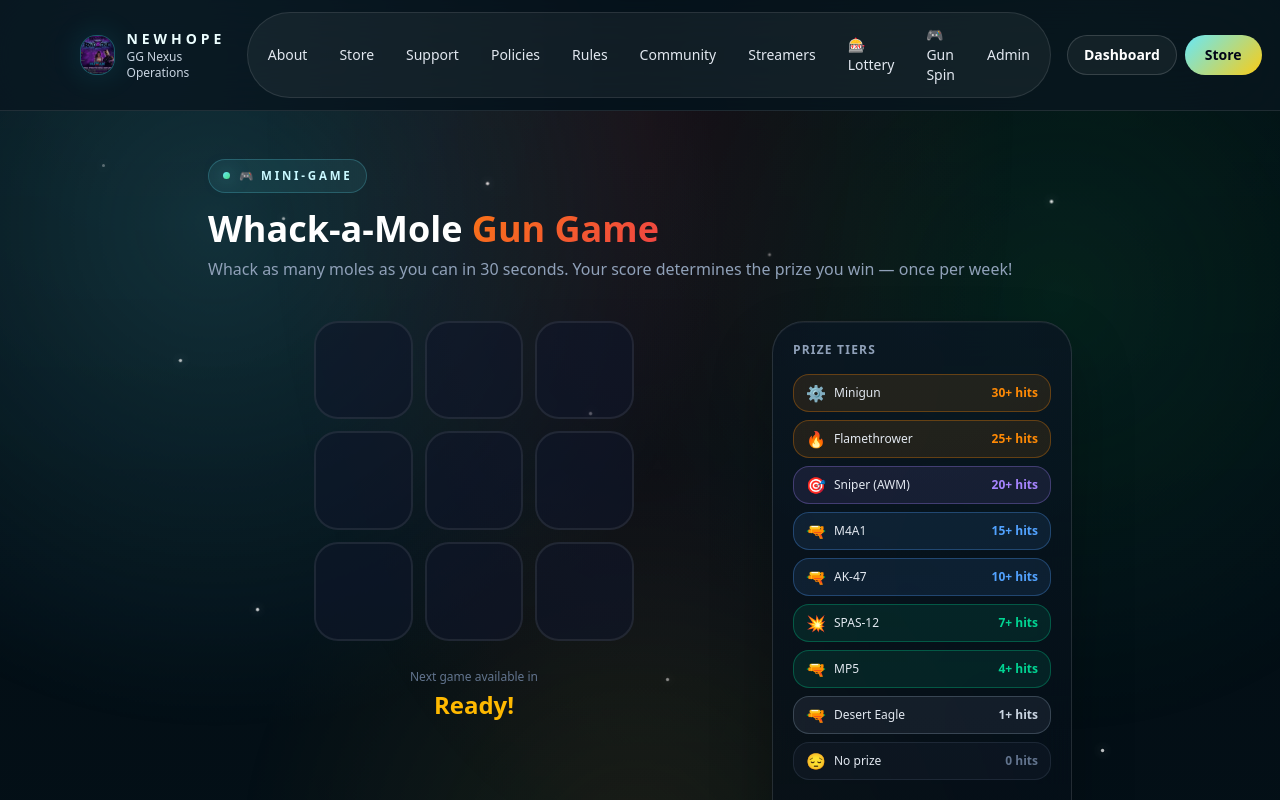
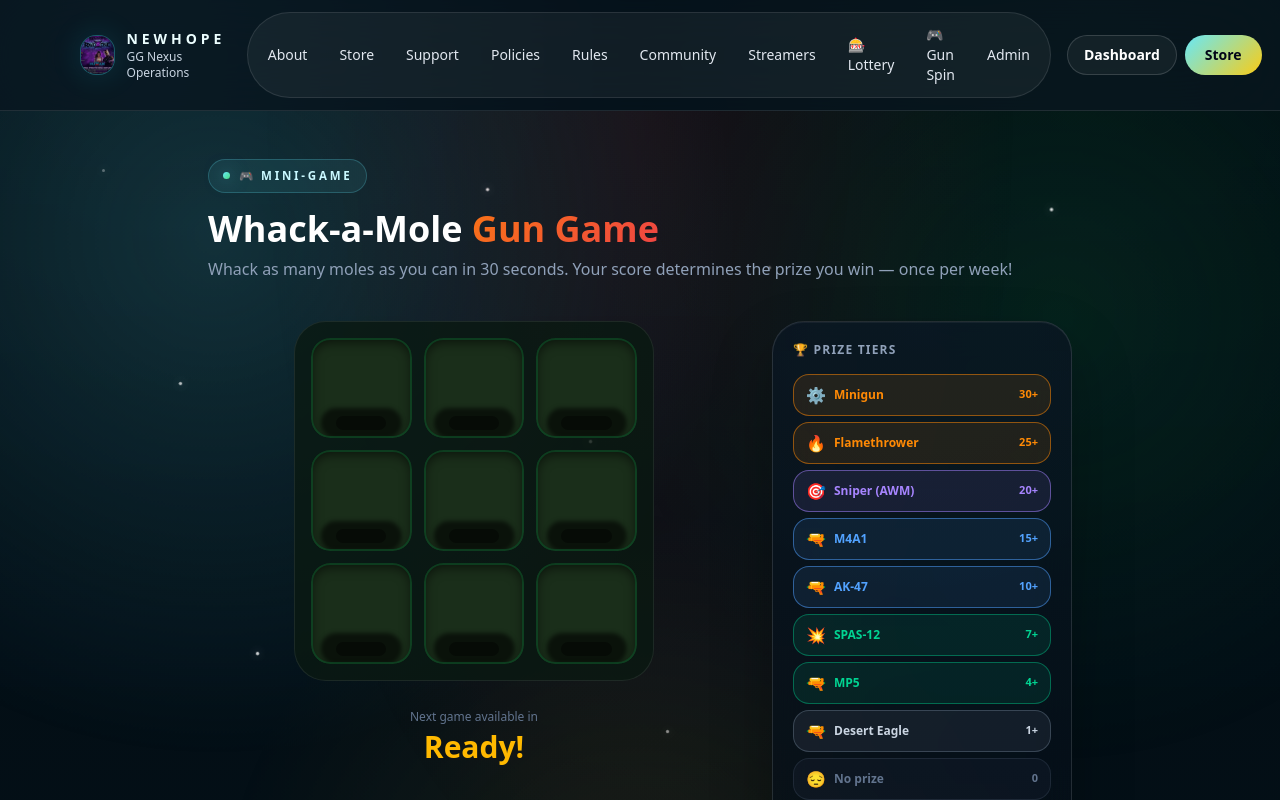
Before and after one commit to GGNexusINC/vibe-coding-platform, a Next.js app: page /minigame in a window 1280 px wide. Shown: the top 800 px of the page. Built offline with nearby package versions, Linux system fonts and the light colour scheme; no server answers.

Commit message:
feat: upgraded whack-a-mole graphics, Discord notify on all wins + lottery entries, pass score to API

```diff
--- a/src/app/api/minigame/spin/route.ts
+++ b/src/app/api/minigame/spin/route.ts
@@ -3,29 +3,18 @@ import { getSession } from "@/lib/session";
 import { createClient } from "@supabase/supabase-js";
 import { env } from "@/lib/env";
 
-const PRIZES = [
-  { name: "M4A1 Assault Rifle", rarity: "rare", emoji: "🔫", color: 0x3b82f6 },
-  { name: "AK-47 Assault Rifle", rarity: "rare", emoji: "🔫", color: 0x3b82f6 },
-  { name: "Sniper Rifle (AWM)", rarity: "epic", emoji: "🎯", color: 0x8b5cf6 },
-  { name: "SPAS-12 Shotgun", rarity: "uncommon", emoji: "💥", color: 0x22c55e },
-  { name: "MP5 Submachine Gun", rarity: "uncommon", emoji: "🔫", color: 0x22c55e },
-  { name: "Desert Eagle Pistol", rarity: "common", emoji: "🔫", color: 0x94a3b8 },
-  { name: "Crossbow", rarity: "common", emoji: "🏹", color: 0x94a3b8 },
-  { name: "Flamethrower", rarity: "legendary", emoji: "🔥", color: 0xf97316 },
-  { name: "Minigun", rarity: "legendary", emoji: "⚙️", color: 0xef4444 },
-  { name: "Better Luck Next Time", rarity: "none", emoji: "😔", color: 0x475569 },
-];
+type Prize = { name: string; rarity: string; emoji: string; color: number };
 
-const WEIGHTS = [12, 12, 6, 15, 15, 20, 20, 2, 1, 30];
-
-function pickPrize() {
-  const total = WEIGHTS.reduce((a, b) => a + b, 0);
-  let r = Math.random() * total;
-  for (let i = 0; i < PRIZES.length; i++) {
-    r -= WEIGHTS[i];
-    if (r <= 0) return PRIZES[i];
-  }
-  return PRIZES[PRIZES.length - 1];
+function scoreToPrize(score: number): Prize {
+  if (score >= 30) return { name: "Minigun", rarity: "legendary", emoji: "⚙️", color: 0xef4444 };
+  if (score >= 25) return { name: "Flamethrower", rarity: "legendary", emoji: "�", color: 0xf97316 };
+  if (score >= 20) return { name: "Sniper Rifle (AWM)", rarity: "epic", emoji: "🎯", color: 0x8b5cf6 };
+  if (score >= 15) return { name: "M4A1 Assault Rifle", rarity: "rare", emoji: "🔫", color: 0x3b82f6 };
+  if (score >= 10) return { name: "AK-47 Assault Rifle", rarity: "rare", emoji: "🔫", color: 0x3b82f6 };
+  if (score >= 7)  return { name: "SPAS-12 Shotgun", rarity: "uncommon", emoji: "💥", color: 0x22c55e };
+  if (score >= 4)  return { name: "MP5 Submachine Gun", rarity: "uncommon", emoji: "�", color: 0x22c55e };
+  if (score >= 1)  return { name: "Desert Eagle Pistol", rarity: "common", emoji: "🔫", color: 0x94a3b8 };
+  return { name: "Better Luck Next Time", rarity: "none", emoji: "😔", color: 0x475569 };
 }
 
 function getSupabase() {
@@ -35,11 +24,13 @@ function getSupabase() {
   return createClient(url, key, { auth: { persistSession: false, autoRefreshToken: false } });
 }
 
-export async function POST() {
+export async function POST(req: Request) {
   const session = await getSession();
   if (!session?.discord_id) {
     return NextResponse.json({ ok: false, error: "Sign in with Discord to play." }, { status: 401 });
   }
+  const body = await req.json().catch(() => ({}));
+  const score = typeof body?.score === "number" ? Math.max(0, Math.floor(body.score)) : 0;
 
   const sb = getSupabase();
 
@@ -70,7 +61,7 @@ export async function POST() {
     }
   }
 
-  const prize = pickPrize();
+  const prize = scoreToPrize(score);
   const now = new Date().toISOString();
 
   if (sb) {
@@ -80,37 +71,49 @@ export async function POST() {
       avatar_url: session.avatar_url ?? null,
       prize_name: prize.name,
       prize_rarity: prize.rarity,
+      score,
       spun_at: now,
     });
   }
 
-  // Send to Discord script-hook webhook
+  // Always send to Discord script-hook webhook
   const webhookUrl = env.discordWebhookUrlForPage("script-hook");
-  if (webhookUrl && prize.rarity !== "none") {
+  if (webhookUrl) {
+    const rarityBar: Record<string, string> = {
+      legendary: "🟠🟠🟠🟠🟠",
+      epic: "🟣🟣🟣🟣⬛",
+      rare: "🔵🔵🔵⬛⬛",
+      uncommon: "🟢🟢⬛⬛⬛",
+      common: "⬜⬜⬛⬛⬛",
+      none: "⬛⬛⬛⬛⬛",
+    };
     await fetch(webhookUrl, {
       method: "POST",
       headers: { "content-type": "application/json" },
       body: JSON.stringify({
-        username: "NewHopeGGN Mini-Game",
+        username: "NewHopeGGN 🐹 Whack-a-Mole",
         embeds: [{
-          title: `${prize.emoji} Weekly Spin Result`,
-          description: `**${session.username}** won a prize from the weekly spin!`,
+          title: prize.rarity === "none" ? `${prize.emoji} No prize this week` : `${prize.emoji} Whack-a-Mole Winner!`,
+          description: prize.rarity !== "none"
+            ? `**${session.username}** earned a weapon reward!`
+            : `**${session.username}** played but didn't score high enough. Better luck next week!`,
           color: prize.color,
           fields: [
             { name: "Player", value: session.username, inline: true },
-            { name: "Prize", value: `${prize.emoji} ${prize.name}`, inline: true },
-            { name: "Rarity", value: prize.rarity.toUpperCase(), inline: true },
+            { name: "Score", value: `**${score} hits**`, inline: true },
+            { name: "Prize", value: prize.rarity !== "none" ? `${prize.emoji} ${prize.name}` : "No prize", inline: true },
+            { name: "Rarity", value: `${rarityBar[prize.rarity] ?? ""} ${prize.rarity.toUpperCase()}`, inline: false },
             { name: "Discord ID", value: `\`${session.discord_id}\``, inline: false },
           ],
           thumbnail: session.avatar_url ? { url: session.avatar_url } : undefined,
-          footer: { text: "NewHopeGGN Weekly Gun Spin" },
+          footer: { text: "NewHopeGGN Whack-a-Mole • Once per week" },
           timestamp: now,
         }],
       }),
     }).catch(() => null);
   }
 
-  return NextResponse.json({ ok: true, prize, spunAt: now });
+  return NextResponse.json({ ok: true, prize, score, spunAt: now });
 }
 
 export async function GET() {
--- a/src/app/minigame/page.tsx
+++ b/src/app/minigame/page.tsx
@@ -2,18 +2,16 @@
 
 import { useEffect, useState, useRef, useCallback } from "react";
 
-// ---------- whack-a-mole game ----------
+const GRID = 9;
+const GAME_DURATION = 30;
 
-const GRID = 9; // 3×3
-const GAME_DURATION = 30; // seconds
-
-const RARITY_COLORS: Record<string, string> = {
-  legendary: "text-orange-400 border-orange-400/30 bg-orange-400/10",
-  epic: "text-violet-400 border-violet-400/30 bg-violet-400/10",
-  rare: "text-blue-400 border-blue-400/30 bg-blue-400/10",
-  uncommon: "text-emerald-400 border-emerald-400/30 bg-emerald-400/10",
-  common: "text-slate-300 border-slate-400/30 bg-slate-400/10",
-  none: "text-slate-500 border-slate-600/30 bg-slate-600/10",
+const RARITY_STYLE: Record<string, { text: string; border: string; bg: string; glow: string }> = {
+  legendary: { text: "text-orange-400", border: "border-orange-400/50", bg: "bg-orange-400/10", glow: "shadow-[0_0_30px_rgba(251,146,60,0.5)]" },
+  epic:      { text: "text-violet-400", border: "border-violet-400/50", bg: "bg-violet-400/10", glow: "shadow-[0_0_30px_rgba(167,139,250,0.5)]" },
+  rare:      { text: "text-blue-400",   border: "border-blue-400/50",   bg: "bg-blue-400/10",   glow: "shadow-[0_0_25px_rgba(96,165,250,0.4)]" },
+  uncommon:  { text: "text-emerald-400",border: "border-emerald-400/40",bg: "bg-emerald-400/10",glow: "shadow-[0_0_20px_rgba(52,211,153,0.3)]" },
+  common:    { text: "text-slate-300",  border: "border-slate-400/30",  bg: "bg-slate-400/10",  glow: "" },
+  none:      { text: "text-slate-500",  border: "border-slate-600/30",  bg: "bg-slate-600/10",  glow: "" },
 };
 
 function scoreToPrize(score: number) {
@@ -127,7 +125,11 @@ export default function MinigamePage() {
   }
 
   async function submitScore() {
-    const res = await fetch("/api/minigame/spin", { method: "POST" });
+    const res = await fetch("/api/minigame/spin", {
+      method: "POST",
+      headers: { "content-type": "application/json" },
+      body: JSON.stringify({ score: scoreRef.current }),
+    });
     const data = await res.json().catch(() => ({}));
     if (!res.ok) {
       setError(data?.error || "Could not submit score.");
@@ -172,41 +174,50 @@ export default function MinigamePage() {
         <p className="mt-2 text-slate-400">Whack as many moles as you can in 30 seconds. Your score determines the prize you win — once per week!</p>
 
         <div className="mt-10 grid gap-8 lg:grid-cols-[1fr_300px]">
-          {/* Game area */}
+          {/* ── Game area ── */}
           <div className="flex flex-col items-center gap-5">
 
-            {/* HUD */}
-            {phase === "playing" && (
-              <div className="w-full max-w-xs flex items-center justify-between gap-4">
-                <div className="text-center">
-                  <div className="text-2xl font-bold text-white">{score}</div>
-                  <div className="text-xs text-slate-400">Hits</div>
+            {/* HUD bar */}
+            {(phase === "playing" || phase === "submitting") && (
+              <div className="w-full max-w-sm rounded-[1.5rem] border border-white/8 bg-slate-900/80 px-5 py-3 flex items-center gap-4">
+                {/* Hits */}
+                <div className="text-center min-w-[40px]">
+                  <div className="text-3xl font-black text-white leading-none">{score}</div>
+                  <div className="text-[10px] text-slate-400 uppercase tracking-widest mt-0.5">Hits</div>
                 </div>
+                {/* Timer bar */}
                 <div className="flex-1">
-                  <div className="flex justify-between text-xs text-slate-400 mb-1">
-                    <span>Time</span><span>{timeLeft}s</span>
+                  <div className="flex justify-between text-xs text-slate-400 mb-1.5">
+                    <span className="font-semibold">Time</span>
+                    <span className={`font-bold ${timerPct < 25 ? "text-rose-400" : timerPct < 50 ? "text-amber-400" : "text-emerald-400"}`}>{timeLeft}s</span>
                   </div>
-                  <div className="h-2 rounded-full bg-slate-800 overflow-hidden">
+                  <div className="h-3 rounded-full bg-slate-800 overflow-hidden border border-white/5">
                     <div
                       className="h-full rounded-full transition-all duration-1000"
                       style={{
                         width: `${timerPct}%`,
-                        background: timerPct > 50 ? "#22c55e" : timerPct > 25 ? "#f97316" : "#ef4444",
+                        background: timerPct > 50
+                          ? "linear-gradient(90deg,#22c55e,#4ade80)"
+                          : timerPct > 25
+                          ? "linear-gradient(90deg,#f97316,#fbbf24)"
+                          : "linear-gradient(90deg,#ef4444,#f97316)",
+                        boxShadow: timerPct < 25 ? "0 0 10px rgba(239,68,68,0.6)" : "none",
                       }}
                     />
                   </div>
                 </div>
-                <div className="text-center">
-                  <div className="text-2xl font-bold text-rose-400">{misses}</div>
-                  <div className="text-xs text-slate-400">Misses</div>
+                {/* Misses */}
+                <div className="text-center min-w-[40px]">
+                  <div className="text-3xl font-black text-rose-400 leading-none">{misses}</div>
+                  <div className="text-[10px] text-slate-400 uppercase tracking-widest mt-0.5">Miss</div>
                 </div>
               </div>
             )}
 
-            {/* Grid */}
+            {/* ── Mole Grid ── */}
             <div
-              className="grid gap-3 select-none"
-              style={{ gridTemplateColumns: "repeat(3, 1fr)", width: "min(320px, 100%)" }}
+              className={`grid gap-3 select-none p-4 rounded-[2rem] border border-white/8 bg-[#0a1a12]/80 ${phase === "playing" ? "cursor-crosshair" : ""}`}
+              style={{ gridTemplateColumns: "repeat(3, 1fr)", width: "min(360px, 100%)" }}
             >
               {Array.from({ length: GRID }).map((_, i) => {
                 const isActive = activeMole === i;
@@ -217,25 +228,58 @@ export default function MinigamePage() {
                     key={i}
                     onClick={() => whack(i)}
                     disabled={phase !== "playing"}
-                    className={`relative aspect-square rounded-[1.5rem] border-2 transition-all duration-100 overflow-hidden
-                      ${isHit ? "border-emerald-400 bg-emerald-400/20 scale-95" : ""}
-                      ${isMiss ? "border-rose-400 bg-rose-400/10" : ""}
-                      ${isActive && !isHit ? "border-amber-400/60 bg-amber-400/10 scale-105 shadow-[0_0_20px_rgba(250,204,21,0.3)]" : ""}
-                      ${!isActive && !isHit && !isMiss ? "border-white/8 bg-slate-900/60" : ""}
-                      ${phase === "playing" ? "cursor-pointer hover:border-white/20" : "cursor-default"}
+                    style={{ aspectRatio: "1" }}
+                    className={`relative rounded-[1.2rem] overflow-hidden transition-all duration-75 focus:outline-none
+                      ${phase === "playing" ? "cursor-crosshair" : "cursor-default"}
+                      ${isHit ? "scale-90" : isActive ? "scale-105" : "scale-100"}
                     `}
                   >
-                    <div className={`absolute inset-0 flex items-center justify-center transition-all duration-100 ${isActive ? "translate-y-0 opacity-100" : "translate-y-4 opacity-0"}`}>
-                      <span className="text-4xl">🐹</span>
+                    {/* Dirt hole base */}
+                    <div className={`absolute inset-0 rounded-[1.2rem] transition-all duration-75 ${
+                      isHit ? "bg-emerald-900/60 shadow-[inset_0_4px_12px_rgba(0,0,0,0.8)]" :
+                      isMiss ? "bg-rose-900/30" :
+                      isActive ? "bg-amber-900/40 shadow-[0_0_20px_rgba(251,191,36,0.4)]" :
+                      "bg-[#1a2e1a] shadow-[inset_0_4px_12px_rgba(0,0,0,0.6)]"
+                    }`}>
+                      {/* Hole ellipse */}
+                      <div className="absolute bottom-0 left-1/2 -translate-x-1/2 w-[80%] h-[30%] rounded-full bg-black/60 blur-[2px]" />
+                      {/* Grass ring */}
+                      <div className={`absolute inset-0 rounded-[1.2rem] border-2 transition-all duration-75 ${
+                        isHit ? "border-emerald-400/60" :
+                        isMiss ? "border-rose-500/40" :
+                        isActive ? "border-amber-400/70" :
+                        "border-green-900/60"
+                      }`} />
                     </div>
+
+                    {/* Mole pop-up */}
+                    <div className={`absolute inset-x-0 bottom-0 flex flex-col items-center justify-end pb-1 transition-all duration-100 ${
+                      isActive && !isHit ? "translate-y-0 opacity-100" : "translate-y-full opacity-0"
+                    }`}>
+                      <div className="text-[2.4rem] drop-shadow-[0_2px_8px_rgba(0,0,0,0.8)] leading-none">
+                        🐹
+                      </div>
+                    </div>
+
+                    {/* Hit flash */}
                     {isHit && (
-                      <div className="absolute inset-0 flex items-center justify-center">
-                        <span className="text-2xl animate-bounce">💥</span>
+                      <div className="absolute inset-0 flex flex-col items-center justify-center z-10">
+                        <div className="text-[1.8rem] leading-none drop-shadow-[0_0_8px_rgba(255,255,255,0.8)]">💥</div>
+                        <div className="text-[0.6rem] font-black text-emerald-300 mt-0.5 tracking-widest">+1</div>
                       </div>
                     )}
-                    {!isActive && !isHit && phase === "playing" && (
-                      <div className="absolute inset-0 flex items-center justify-center opacity-20">
-                        <span className="text-2xl">�️</span>
+
+                    {/* Miss flash */}
+                    {isMiss && (
+                      <div className="absolute inset-0 flex items-center justify-center z-10">
+                        <div className="text-rose-400 text-xs font-black">✗</div>
+                      </div>
+                    )}
+
+                    {/* Idle hole indicator */}
+                    {!isActive && !isHit && !isMiss && (
+                      <div className="absolute inset-0 flex items-end justify-center pb-2">
+                        <div className="w-[50%] h-[15%] rounded-full bg-black/40" />
                       </div>
                     )}
                   </button>
@@ -245,20 +289,20 @@ export default function MinigamePage() {
 
             {/* Controls */}
             {phase === "idle" && (
-              <div className="text-center mt-2">
+              <div className="text-center mt-2 space-y-3">
                 {checkLoading ? (
-                  <div className="text-sm text-slate-400">Checking eligibility...</div>
+                  <div className="text-sm text-slate-400 animate-pulse">Checking eligibility...</div>
                 ) : canPlay ? (
                   <button
                     onClick={startGame}
-                    className="h-14 w-52 rounded-2xl bg-[linear-gradient(135deg,#f97316,#ef4444)] text-base font-bold text-white hover:scale-[1.04] transition shadow-[0_0_30px_rgba(239,68,68,0.3)]"
+                    className="h-14 w-56 rounded-2xl bg-[linear-gradient(135deg,#f97316,#ef4444)] text-base font-black text-white hover:scale-[1.04] active:scale-95 transition shadow-[0_0_40px_rgba(239,68,68,0.4)] tracking-wide"
                   >
-                    🐹 Start Game!
+                    🐹 WHACK! START!
                   </button>
                 ) : (
-                  <div className="text-center space-y-1">
+                  <div className="space-y-1">
                     <div className="text-xs text-slate-500">Next game available in</div>
-                    <div className="text-2xl font-bold text-amber-400">{formatCountdown(msLeft)}</div>
+                    <div className="text-3xl font-black text-amber-400">{formatCountdown(msLeft)}</div>
                     {lastPrize && <div className="text-xs text-slate-400">Last prize: {lastPrize}</div>}
                   </div>
                 )}
@@ -266,34 +310,39 @@ export default function MinigamePage() {
             )}
 
             {phase === "submitting" && (
-              <div className="text-sm text-slate-400 animate-pulse">Submitting your score...</div>
+              <div className="flex items-center gap-2 text-sm text-slate-400">
+                <div className="h-4 w-4 rounded-full border-2 border-amber-400 border-t-transparent animate-spin" />
+                Submitting your score...
+              </div>
             )}
 
-            {phase === "done" && (
-              <div className="w-full max-w-xs text-center space-y-3 mt-2">
-                <div className="text-lg font-bold text-white">Game Over! Score: <span className="text-amber-400">{score}</span></div>
-                {result ? (
-                  <div className={`rounded-[1.5rem] border px-5 py-4 ${RARITY_COLORS[result.rarity]}`}>
-                    <div className="text-3xl mb-1">{result.emoji}</div>
-                    <div className="text-lg font-bold text-white">{result.name}</div>
-                    <div className={`text-xs font-semibold uppercase tracking-widest mt-1 ${RARITY_COLORS[result.rarity].split(" ")[0]}`}>
-                      {result.rarity === "none" ? "No prize — try again next week!" : `${result.rarity} weapon`}
-                    </div>
-                    {result.rarity !== "none" && (
-                      <div className="mt-2 text-xs text-slate-400">Admin will deliver this in-game. Check Discord!</div>
-                    )}
+            {phase === "done" && result && (() => {
+              const rs = RARITY_STYLE[result.rarity];
+              return (
+                <div className={`w-full max-w-sm text-center space-y-3 mt-2 rounded-[2rem] border p-6 ${rs.border} ${rs.bg} ${rs.glow}`}>
+                  <div className="text-xs font-semibold uppercase tracking-[0.25em] text-slate-400">Game Over</div>
+                  <div className="text-2xl font-black text-white">Score: <span className="text-amber-400">{score} hits</span></div>
+                  <div className="text-5xl my-2 drop-shadow-[0_0_16px_rgba(255,255,255,0.3)]">{result.emoji}</div>
+                  <div className="text-xl font-black text-white">{result.name}</div>
+                  <div className={`inline-block px-3 py-1 rounded-full text-xs font-bold uppercase tracking-widest border ${rs.border} ${rs.text}`}>
+                    {result.rarity === "none" ? "No prize" : result.rarity}
                   </div>
-                ) : null}
-                {error && <div className="rounded-2xl border border-rose-400/20 bg-rose-500/10 px-4 py-3 text-sm text-rose-300">{error}</div>}
-                <div className="text-xs text-slate-500">Come back next week to play again!</div>
-              </div>
-            )}
+                  {result.rarity !== "none" ? (
+                    <div className="mt-1 text-xs text-slate-400">🎮 An admin will deliver this in-game. Check Discord!</div>
+                  ) : (
+                    <div className="mt-1 text-xs text-slate-400">Score 1+ hits next week to win a weapon!</div>
+                  )}
+                  {error && <div className="rounded-2xl border border-rose-400/20 bg-rose-500/10 px-4 py-3 text-sm text-rose-300">{error}</div>}
+                  <div className="text-xs text-slate-600">Come back next week to play again!</div>
+                </div>
+              );
+            })()}
           </div>
 
-          {/* Side panel */}
+          {/* ── Side panel ── */}
           <div className="rz-surface rz-panel-border rounded-[2rem] p-5">
-            <div className="text-xs font-semibold uppercase tracking-widest text-slate-400 mb-4">Prize Tiers</div>
-            <div className="space-y-2">
+            <div className="text-xs font-semibold uppercase tracking-widest text-slate-400 mb-4">🏆 Prize Tiers</div>
+            <div className="space-y-1.5">
               {[
                 { score: "30+", prize: "Minigun", rarity: "legendary", emoji: "⚙️" },
                 { score: "25+", prize: "Flamethrower", rarity: "legendary", emoji: "🔥" },
@@ -304,20 +353,23 @@ export default function MinigamePage() {
                 { score: "4+",  prize: "MP5", rarity: "uncommon", emoji: "🔫" },
                 { score: "1+",  prize: "Desert Eagle", rarity: "common", emoji: "🔫" },
                 { score: "0",   prize: "No prize", rarity: "none", emoji: "😔" },
-              ].map((t) => (
-                <div key={t.score} className={`flex items-center gap-2 rounded-2xl border px-3 py-1.5 ${RARITY_COLORS[t.rarity]}`}>
-                  <span>{t.emoji}</span>
-                  <span className="text-xs text-slate-200 flex-1">{t.prize}</span>
-                  <span className={`text-xs font-bold ${RARITY_COLORS[t.rarity].split(" ")[0]}`}>{t.score} hits</span>
-                </div>
-              ))}
+              ].map((t) => {
+                const rs = RARITY_STYLE[t.rarity];
+                return (
+                  <div key={t.score} className={`flex items-center gap-2 rounded-2xl border px-3 py-2 ${rs.border} ${rs.bg}`}>
+                    <span className="text-base">{t.emoji}</span>
+                    <span className={`text-xs font-semibold flex-1 ${rs.text}`}>{t.prize}</span>
+                    <span className={`text-[11px] font-black tabular-nums ${rs.text}`}>{t.score}</span>
+                  </div>
+                );
+              })}
             </div>
 
             <div className="mt-5 pt-4 border-t border-white/8 space-y-2">
               <div className="text-xs font-semibold uppercase tracking-widest text-slate-400">Rules</div>
-              {["One game per week", "30 seconds to whack moles", "Higher score = better gun", "Prize delivered in-game by admins"].map((r) => (
+              {["One game per week", "30 seconds to whack moles", "Moles speed up as you score", "Higher score = rarer weapon", "Prize delivered in-game by admins", "Results posted to Discord automatically"].map((r) => (
                 <div key={r} className="flex items-start gap-2 text-xs text-slate-400">
-                  <span className="text-amber-400 shrink-0">›</span>{r}
+                  <span className="text-amber-400 shrink-0 mt-0.5">›</span>{r}
                 </div>
               ))}
             </div>
```
Also changed, not shown: data/activity-log.json (+88 -0 lines), src/app/api/lottery/enter/route.ts (+30 -1 lines).
